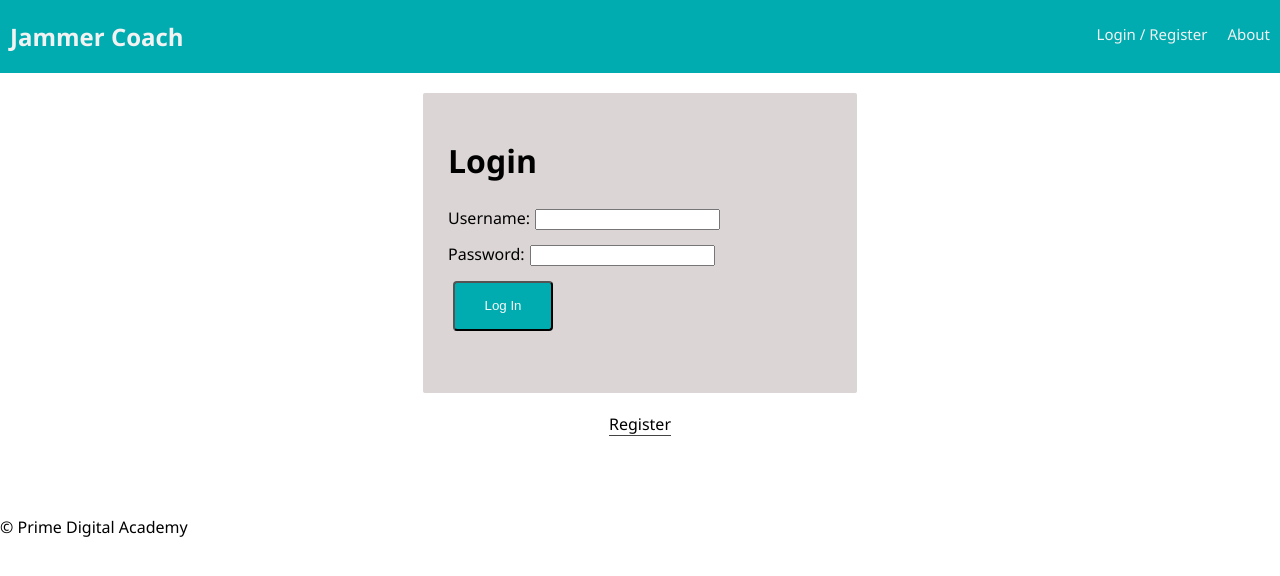
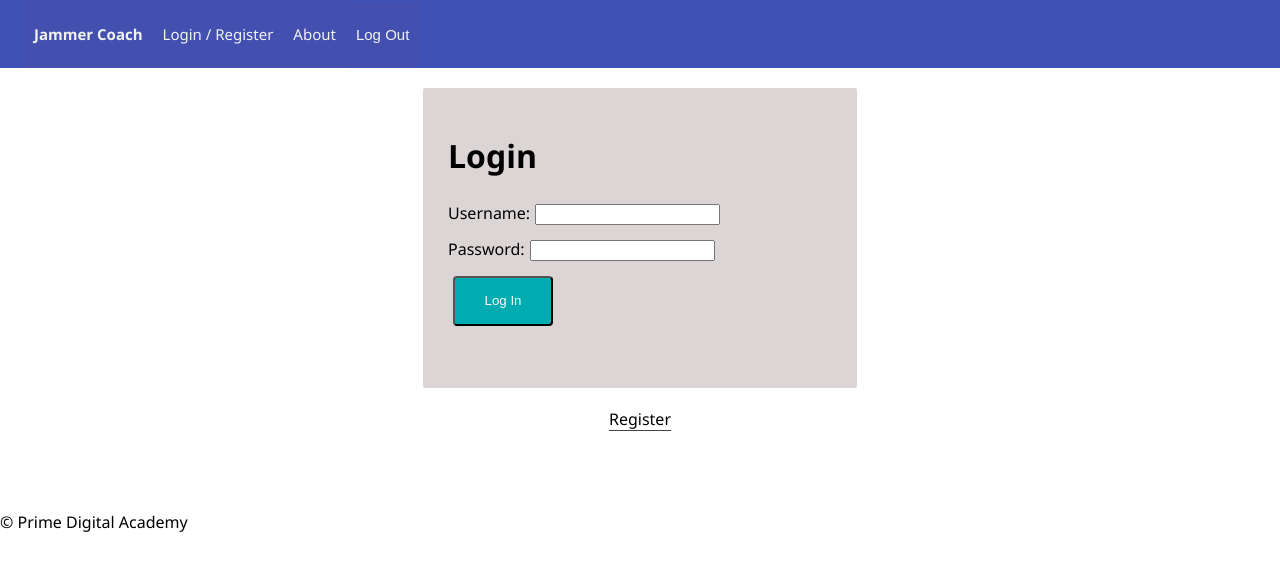
Before and after one commit to AceCFox/jammer-coach, a React (Create React App) app: page /#/home in a window 1280 px wide. Before the commit this address led to /#/AssignList. Shown: the top 576 px of the page. Built offline with nearby package versions, Linux system fonts and the light colour scheme; no server answers.

Commit message:
navbar style

```diff
--- a/package.json
+++ b/package.json
@@ -5,6 +5,7 @@
   "proxy": "http://localhost:5000",
   "dependencies": {
     "@material-ui/core": "^4.11.0",
+    "@material-ui/icons": "^4.9.1",
     "axios": "^0.19.0",
     "bcryptjs": "^2.4.3",
     "cookie-session": "^2.0.0-beta.3",
--- a/src/components/AssignListItem/AssignListItem.js
+++ b/src/components/AssignListItem/AssignListItem.js
@@ -76,8 +76,10 @@ class AssignListItem extends Component {
                 spacing = {4}>
                <Grid item xs = {12} md = {8}>
                     <Paper className = {classes.paper}>
-                    <ReactPlayer url= {this.props.skill.url} controls = {true}
-                        className = {classes.video}/>
+                        <ReactPlayer url= {this.props.skill.url}
+                            controls = {true}
+                            alt = {this.props.skill.description}
+                            className = {classes.video}/>
                     </Paper>
                </Grid>
                <Grid item xs = {12} md = {4}>
@@ -100,7 +102,7 @@ class AssignListItem extends Component {
                                     <MenuItem value="">
                                     <em></em>
                                     </MenuItem>
-                                    {/* TO DO: CHANGE this.state.tempSkater to the skater reducer props */}
+                                    {/* populates list with all usernames from redux state */}
                                     {this.props.reduxState.allSkater.map((skater) =>(
                                         <MenuItem value={skater} key ={skater.id}>{skater.username}</MenuItem>
                                     ))}
--- a/src/components/Nav/Nav.css
+++ b/src/components/Nav/Nav.css
@@ -8,13 +8,13 @@
 
 .nav {
   overflow: hidden;
-  background-color: #00acb0;
+  background-color: rgb(67, 80, 175);
 }
 
 .nav-link {
   float: left;
   color: #f2f2f2;
-  background-color: #00acb0;
+  background-color: rgb(67, 80, 175);
   text-align: center;
   padding: 24px 10px;
   text-decoration: none;
@@ -28,9 +28,13 @@
 }
 
 .nav-link:hover {
-  background-color: #008183;
+  background-color:rgb(70, 100, 200);
 }
 
 .nav-right {
   float: right;
 }
+
+.nav-end{
+margin-right: 10;
+}
--- a/src/components/Nav/Nav.js
+++ b/src/components/Nav/Nav.js
@@ -3,11 +3,14 @@ import { Link } from 'react-router-dom';
 import { connect } from 'react-redux';
 import LogOutButton from '../LogOutButton/LogOutButton';
 import './Nav.css';
+import {Button, Toolbar, AppBar, Typography } from '@material-ui/core';
 
 const Nav = (props) => (
   <div className="nav">
-    <Link to="/home">
-      <h2 className="nav-title">Jammer Coach</h2>
+    <AppBar position = 'static'>
+      <Toolbar>
+        <Link className = 'nav-link' to="/home">
+           <b>Jammer Coach</b>
         </Link>
         <div className="nav-right">
           <Link className="nav-link" to="/home">
@@ -22,16 +25,15 @@ const Nav = (props) => (
               <Link className="nav-link" to="/info">
                 Info Page
               </Link>
-          <LogOutButton className="nav-link"/>
-          <Link className="nav-link" to="/AssignList">
-            Assign Skills
+              <Link className="nav-link" to="/AddSkill">
+                Add a Skill
               </Link>
             </>
           )}
-        {props.user.id && (
+            {props.user.is_coach && (
            <>
-          <Link className="nav-link" to="/AddSkill">
-            Add a Skill
+             <Link className="nav-link" to="/AssignList">
+             Assign Skills
            </Link>
          </>
           )}
@@ -40,6 +42,11 @@ const Nav = (props) => (
             About
           </Link>
         </div>
+        <div className = 'nav-end'>
+        <LogOutButton className="nav-link"/>
+        </div>
+      </Toolbar>
+    </AppBar>
   </div>
 );
 
```
Also changed, not shown: 1 other file (tests, documents, lock files or other folders). Lines whose indentation alone changed are shown as unchanged.
